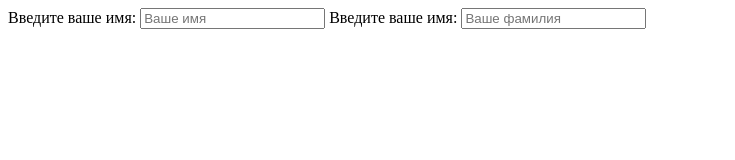
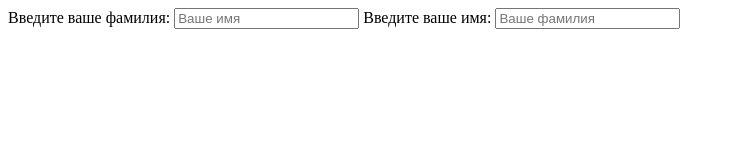
Before and after one commit to KreeDmaste4/Azmilox, a plain HTML site: page index.html in a window 1280 px wide. Shown: the whole page, without its empty margins (0-735 px from the left). Drawn offline with Linux system fonts and the light colour scheme.

Commit message:
Update index.html

```diff
--- a/index.html
+++ b/index.html
@@ -7,7 +7,7 @@
 </head>
 <body>
 
-    <label for="nameInput">Введите ваше имя:</label>
+    <label for="nameInput">Введите ваше фамилия:</label>
     <input type="text" id="nameInput" placeholder="Ваше имя">
 
 
```
